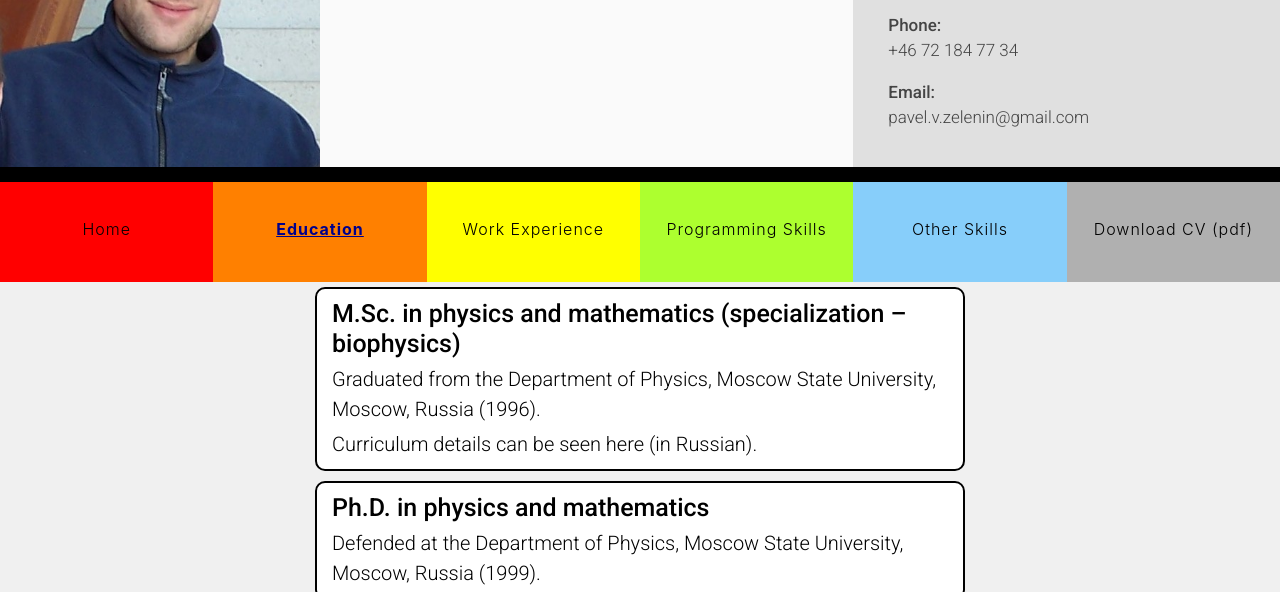
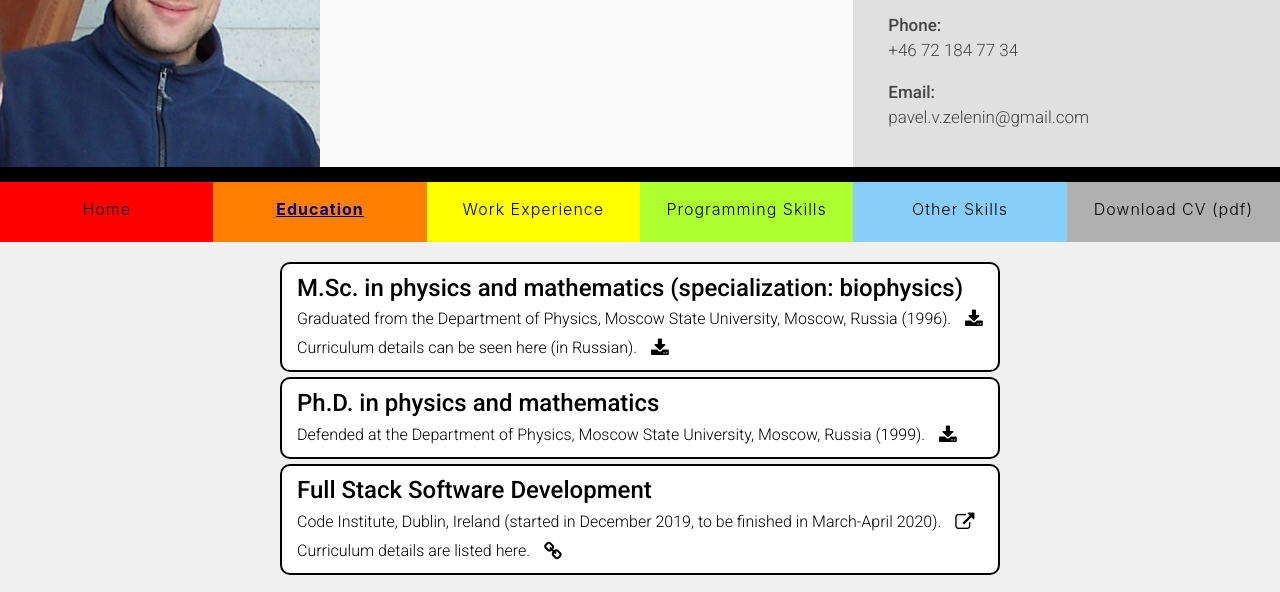
Before and after one commit to Code-Institute-Submissions/pavzel-cv-2020-01, a plain HTML site: page education.html in a window 1280 px wide. Shown: the part 227-819 px from the top of the page. Drawn offline with nearby package versions, Linux system fonts and the light colour scheme.

Commit message:
Cleanup after problems with GitPod

```diff
--- a/assets/css/style.css
+++ b/assets/css/style.css
@@ -142,7 +142,7 @@
 
 .list-inline-item {
     padding: 0;
-    height: 100px;
+    height: 60px;
     text-align: center;
 }
 
@@ -150,7 +150,7 @@
     display: block;
     width: 100%;
     height: 100px;
-    padding-top: 35px;
+    padding-top: 15px;
     text-align: center;
     font-size: 16px;
     font-weight: 300;
@@ -222,17 +222,60 @@
 
 #main-education {
     background-color: #f0f0f0;
+    padding: 15px 5px;
+    /*padding-top: 15px;
+    padding-bottom: 15px;
+    padding-left: 5px;
+    padding-right: 5px;*/
 }
 
 .education-item {
-    width: 52%;
-    margin: 0;
-    background-color: white;
+    display: block;
+    float: none;
+    width: 100%;
+    /*margin: 0;*/
+    background-color: #fff;
     margin: 5px;
     padding: 10px 15px;
     height: 95%;
     border: 2px solid black;
     border-radius: 10px;
+}
+
+@media screen and (min-width: 720px) {
+    .education-item {
+        display: block;
+        float: none;
+        width: 720px;
+    }
+}
+
+.education-column-heading {
+    display: block;
+    margin: 0;
+    padding: 0;
+    font-family: "Roboto", sans-serif;
+    font-size: 24px;
+    font-weight: 500;
+    color: black;
+}
+
+.education-column-content {
+    display: block;
+    margin-top: 5px;
+    padding: 0;
+    font-family: "Roboto", sans-serif;
+    font-size: 16px;
+    font-weight: 300;
+    color: black;
+    text-decoration: none;
+}
+
+.download-icon {
+    padding-left: 10px;
+    font-size: 120%;
+    vertical-align: middle;
+    color: inherit;
 }
 
 /*-------------------------------------------------Footer */
@@ -276,6 +319,6 @@ footer {
 .cv-download-icon {
     padding-left: 10px;
     font-size: 20px;
-    vertical-align: top;
+    vertical-align: middle;
     color:  #ffcd00;
 }
--- a/education.html
+++ b/education.html
@@ -58,33 +58,38 @@
             </div>
         </div>
     </header>
-    <section class="container-fluid" id="main-education">
-        <div class="row no-gutters">
-            <div class="education-item mx-auto">
-                <h1 class="main-column-heading">M.Sc. in physics and mathematics (specialization – biophysics)</h1>
-                <a href="assets/pdf/msc-diploma.pdf" target="_blank" class="main-column-content hover-color">
+    <section class="container-xl" id="main-education">
+
+            <div class="row no-gutters education-item mx-auto">
+                <h1 class="education-column-heading">M.Sc. in physics and mathematics (specialization: biophysics)</h1>
+                <a href="assets/pdf/education/msc-diploma.pdf" target="_blank" class="education-column-content hover-color">
                     Graduated from the Department of Physics, Moscow State University, Moscow, Russia (1996).
+                    <i class="fa fa-download download-icon"></i>
                 </a>
-                <a href="assets/pdf/msc-curriculum.pdf" target="_blank" class="main-column-content hover-color">
+                <a href="assets/pdf/education/msc-curriculum.pdf" target="_blank" class="education-column-content hover-color">
                     Curriculum details can be seen here (in Russian).
+                    <i class="fa fa-download download-icon"></i>
                 </a>
             </div>
-            <div class="education-item mx-auto">
-                <h1 class="main-column-heading">Ph.D. in physics and mathematics</h1>
-                <a href="assets/pdf/phd-diploma.pdf" target="_blank" class="main-column-content hover-color">
+            <div class="row no-gutters education-item mx-auto">
+                <h1 class="education-column-heading">Ph.D. in physics and mathematics</h1>
+                <a href="assets/pdf/education/phd-diploma.pdf" target="_blank" class="education-column-content hover-color">
                     Defended at the Department of Physics, Moscow State University, Moscow, Russia (1999).
+                    <i class="fa fa-download download-icon"></i>
                 </a>
             </div>
-            <div class="education-item mx-auto">
-                <h1 class="main-column-heading">Full Stack Software Development</h1>
-                <a href="https://courses.codeinstitute.net/program/FullstackWebDeveloper" target="_blank" class="main-column-content hover-color">
+            <div class="row no-gutters education-item mx-auto">
+                <h1 class="education-column-heading">Full Stack Software Development</h1>
+                <a href="https://courses.codeinstitute.net/program/FullstackWebDeveloper" target="_blank" class="education-column-content hover-color">
                     Code Institute, Dublin, Ireland (started in December 2019, to be finished in March-April 2020).
+                    <i class="fa fa-external-link download-icon"></i>
                 </a>
-                <a href="programming.html" class="main-column-content hover-color">
+                <a href="programming.html" class="education-column-content hover-color">
                     Curriculum details are listed here.
+                    <i class="fa fa-link download-icon"></i>
                 </a>
             </div>
-        </div>
+
     </section>
     <footer class="container-fluid">
         <div class="row no-gutters">
```
Also changed, not shown: index.html (+2 -2 lines), 3 other files.
